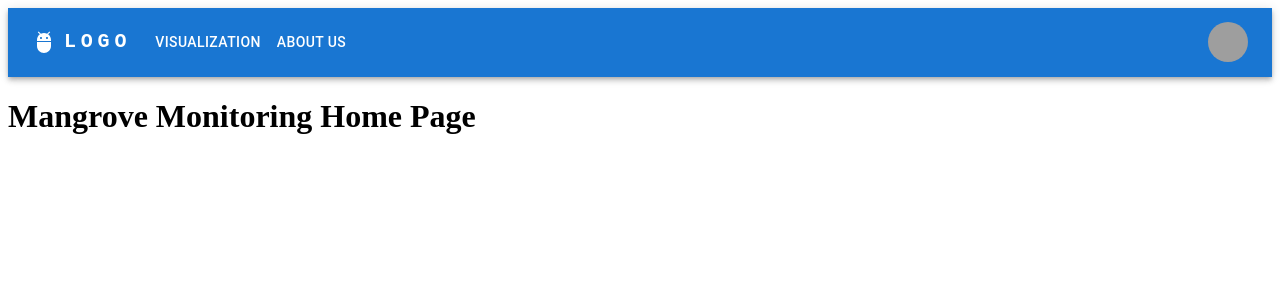
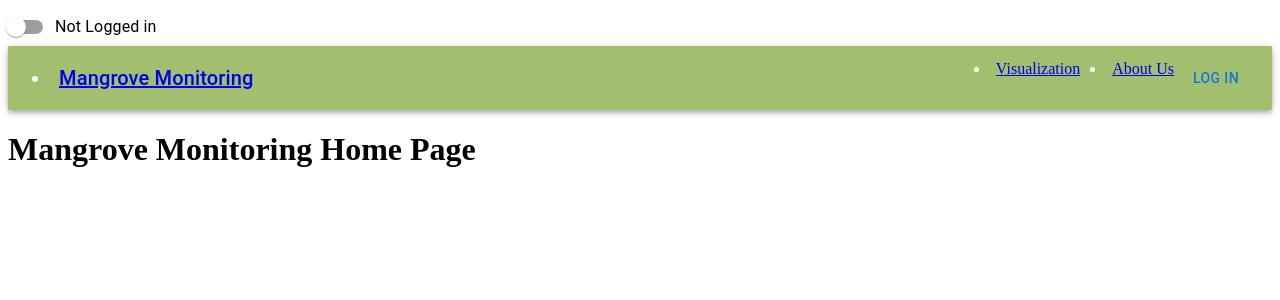
Before and after one commit to UCSD-E4E/MMICT-frontend, a React (Create React App) app: page / in a window 1280 px wide. Shown: the top 300 px of the page. Built offline with nearby package versions, Linux system fonts and the light colour scheme; grey boxes are pictures that could not be loaded.

Commit message:
Added header

```diff
--- a/src/App.tsx
+++ b/src/App.tsx
@@ -12,6 +12,7 @@ import Home from "./pages/HomePage"
 import Visualization from "./pages/Visualization"
 import Settings from "./pages/Settings"
 import Logout from "./pages/Logout"
+import AboutUs from './pages/AboutUs';
 
 
 const router = createBrowserRouter([
@@ -22,6 +23,10 @@ const router = createBrowserRouter([
   {
     path: "/Login" ,
     element: <Login />
+  },
+  {
+    path: "/AboutUs" ,
+    element: <AboutUs />
   },
   {
     path: "/Register" ,
--- a/src/components/AppBar.tsx
+++ b/src/components/AppBar.tsx
@@ -2,162 +2,63 @@ import * as React from 'react';
 import AppBar from '@mui/material/AppBar';
 import Box from '@mui/material/Box';
 import Toolbar from '@mui/material/Toolbar';
+import Typography from '@mui/material/Typography';
 import IconButton from '@mui/material/IconButton';
-import Typography from '@mui/material/Typography';
-import Menu from '@mui/material/Menu';
 import MenuIcon from '@mui/icons-material/Menu';
-import Container from '@mui/material/Container';
-import Avatar from '@mui/material/Avatar';
+import Switch from '@mui/material/Switch';
+import FormControlLabel from '@mui/material/FormControlLabel';
+import FormGroup from '@mui/material/FormGroup';
 import Button from '@mui/material/Button';
-import Tooltip from '@mui/material/Tooltip';
-import MenuItem from '@mui/material/MenuItem';
-import AdbIcon from '@mui/icons-material/Adb';
 import { Link, useMatch, useResolvedPath } from "react-router-dom"
+import { useAuth0 } from "@auth0/auth0-react";
 
-const pages = ['Visualization', 'About Us'];
-const settings = ['Profile', 'Logout'];
+export default function MenuAppBar() {
+	const [auth, setAuth] = React.useState(false);
 
-function ResponsiveAppBar() {
-  const [anchorElNav, setAnchorElNav] = React.useState<null | HTMLElement>(null);
-  const [anchorElUser, setAnchorElUser] = React.useState<null | HTMLElement>(null);
-
-  const handleOpenNavMenu = (event: React.MouseEvent<HTMLElement>) => {
-    setAnchorElNav(event.currentTarget);
-  };
-  const handleOpenUserMenu = (event: React.MouseEvent<HTMLElement>) => {
-    setAnchorElUser(event.currentTarget);
+	const handleChange = (event: any) => {
+		setAuth(event.target.checked);
 	};
 
-  const handleCloseNavMenu = () => {
-    <CustomLink to="/Visualization">Visualization</CustomLink>
-  };
-
-  const handleCloseUserMenu = () => {
-    setAnchorElUser(null);
-  };
+  const { loginWithRedirect } = useAuth0();
+  const { logout } = useAuth0();
 
 	return (
-    <AppBar position="static">
-      <Container maxWidth="xl">
-        <Toolbar disableGutters>
-          <AdbIcon sx={{ display: { xs: 'none', md: 'flex' }, mr: 1 }} />
-          <Typography
-            variant="h6"
-            noWrap
-            component="a"
-            href="/"
-            sx={{
-              mr: 2,
-              display: { xs: 'none', md: 'flex' },
-              fontFamily: 'monospace',
-              fontWeight: 700,
-              letterSpacing: '.3rem',
-              color: 'inherit',
-              textDecoration: 'none',
-            }}
-          >
-            LOGO
+		<Box sx={{ flexGrow: 1 }}>
+			<FormGroup>
+				<FormControlLabel
+					control={
+						<Switch
+							checked={auth}
+							onChange={handleChange}
+							aria-label="login switch"
+						/>
+					}
+					label={auth ? 'Logged In' : 'Not Logged in'}
+				/>
+			</FormGroup>
+			<AppBar style={{background:'#a1bf6e'}} position="static">
+				<Toolbar>
+					<Typography variant="h6" component="div"
+						sx={{ flexGrow: 1 }}>
+						<CustomLink to="/">Mangrove Monitoring</CustomLink>
 					</Typography>
-
-          <Box sx={{ flexGrow: 1, display: { xs: 'flex', md: 'none' } }}>
-            <IconButton
-              size="large"
-              aria-label="account of current user"
-              aria-controls="menu-appbar"
-              aria-haspopup="true"
-              onClick={handleOpenNavMenu}
-              color="inherit"
-            >
-              <MenuIcon />
-            </IconButton>
-            <Menu
-              id="menu-appbar"
-              anchorEl={anchorElNav}
-              anchorOrigin={{
-                vertical: 'bottom',
-                horizontal: 'left',
-              }}
-              keepMounted
-              transformOrigin={{
-                vertical: 'top',
-                horizontal: 'left',
-              }}
-              open={Boolean(anchorElNav)}
-              onClose={handleCloseNavMenu}
-              sx={{
-                display: { xs: 'block', md: 'none' },
-              }}
-            >
-              {pages.map((page) => (
-                <MenuItem key={page} onClick={handleCloseNavMenu}>
-                  <Typography textAlign="center">{page}</Typography>
-                </MenuItem>
-              ))}
-            </Menu>
+					{auth && (
+						<div style={{ display: 'flex', gap: '30px' }}>
+							<CustomLink to="/Visualization">Visualization</CustomLink>
+							<CustomLink to="/AboutUs">About Us</CustomLink>
+              <Button onClick={() => logout()}>Log Out</Button>
+						</div>
+					)}
+          {!auth && (
+						<div style={{ display: 'flex', gap: '10px' }}>
+							<CustomLink to="/Visualization">Visualization</CustomLink>
+              <CustomLink to="/AboutUs">About Us</CustomLink>
+              <Button onClick={() => loginWithRedirect()}>Log In</Button>
+						</div>
+					)}
+				</Toolbar>
+			</AppBar>
 		</Box>
-          <AdbIcon sx={{ display: { xs: 'flex', md: 'none' }, mr: 1 }} />
-          <Typography
-            variant="h5"
-            noWrap
-            component="a"
-            href=""
-            sx={{
-              mr: 2,
-              display: { xs: 'flex', md: 'none' },
-              flexGrow: 1,
-              fontFamily: 'monospace',
-              fontWeight: 700,
-              letterSpacing: '.3rem',
-              color: 'inherit',
-              textDecoration: 'none',
-            }}
-          >
-            LOGO
-          </Typography>
-          <Box sx={{ flexGrow: 1, display: { xs: 'none', md: 'flex' } }}>
-            {pages.map((page) => (
-              <Button
-                key={page}
-                onClick={handleCloseNavMenu}
-                sx={{ my: 2, color: 'white', display: 'block' }}
-              >
-                {page}
-              </Button>
-            ))}
-          </Box>
-
-          <Box sx={{ flexGrow: 0 }}>
-            <Tooltip title="Open settings">
-              <IconButton onClick={handleOpenUserMenu} sx={{ p: 0 }}>
-                <Avatar alt="Remy Sharp" src="/static/images/avatar/2.jpg" />
-              </IconButton>
-            </Tooltip>
-            <Menu
-              sx={{ mt: '45px' }}
-              id="menu-appbar"
-              anchorEl={anchorElUser}
-              anchorOrigin={{
-                vertical: 'top',
-                horizontal: 'right',
-              }}
-              keepMounted
-              transformOrigin={{
-                vertical: 'top',
-                horizontal: 'right',
-              }}
-              open={Boolean(anchorElUser)}
-              onClose={handleCloseUserMenu}
-            >
-              {settings.map((setting) => (
-                <MenuItem key={setting} onClick={handleCloseUserMenu}>
-                  <Typography textAlign="center">{setting}</Typography>
-                </MenuItem>
-              ))}
-            </Menu>
-          </Box>
-        </Toolbar>
-      </Container>
-    </AppBar>
 	);
 }
 
@@ -173,5 +74,3 @@ function CustomLink({ to, children, ...props }: { to: any; children: any }) {
     </li>
   )
 }
-
-export default ResponsiveAppBar;
--- /dev/null
+++ b/src/pages/AboutUs.tsx
@@ -0,0 +1,13 @@
+import Header from "../components/Header"
+import React from "react";
+import AppBar from "../components/AppBar"
+
+export default function AboutUs() {
+    return (
+      <div>
+        <AppBar/>
+        <h1>About Us</h1>
+      </div>
+
+    );
+  }
--- a/src/pages/HomePage.tsx
+++ b/src/pages/HomePage.tsx
@@ -1,12 +1,12 @@
-import Header from "../components/Header"
 import React from "react";
 import AppBar from "../components/AppBar"
-
+//import MangrovePic from '../components/resources/Mangrove.jpg'
 export default function Home() {
     return (
       <div>
         <AppBar/>
         <h1>Mangrove Monitoring Home Page</h1>
+        <img /*src={MangrovePic} alt="" *//>
       </div>
 
     );
--- a/src/pages/Visualization.tsx
+++ b/src/pages/Visualization.tsx
@@ -1,7 +1,7 @@
 import React from 'react';
 import LeafletMap from '../components/LeafletMap';
 import '../assets/css/visualization.css';
-import Header from "../components/Header"
+import Header from "../components/AppBar"
 
 export default function Visualization() {
   return (
```
Also changed, not shown: src/components/resources/Mangrove.jpg (added). Lines whose indentation alone changed are shown as unchanged.
